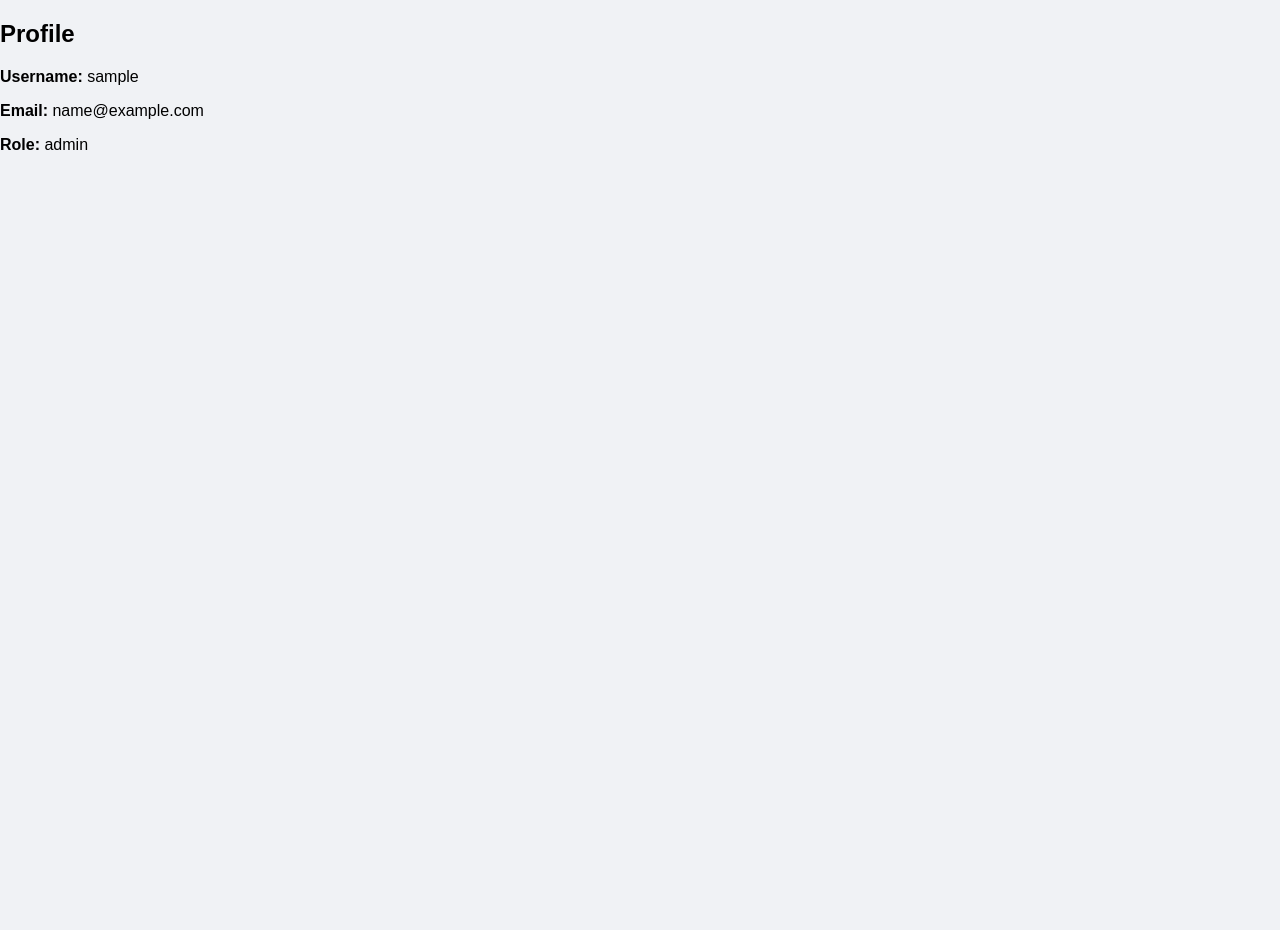
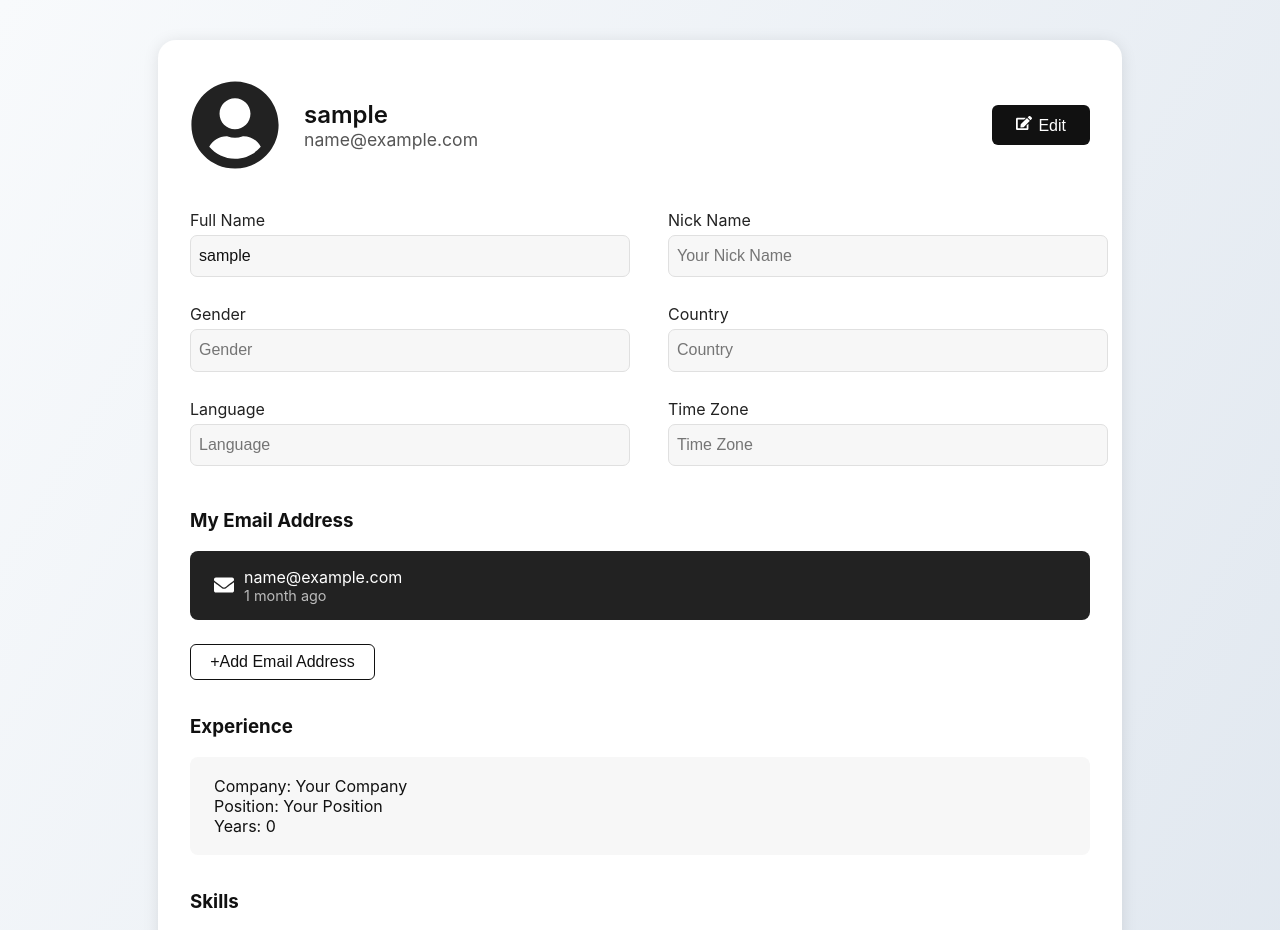
Before and after one commit to sayunrk/Search-the-professionals, a React (Vite) app in the folder frontend/: page /profile in a window 1280 px wide. Shown: the top 930 px of the page. Before the commit the page ends 800 px from the top, so only its background shows below. Built offline with nearby package versions, Linux system fonts and the light colour scheme; sample sign-in values are in the browser's storage.

Commit message:
Made some changes in the UI for home page and login moved the logout button and added icon for profile

```diff
--- a/frontend/package.json
+++ b/frontend/package.json
@@ -14,6 +14,7 @@
     "cors": "^2.8.5",
     "react": "^19.1.0",
     "react-dom": "^19.1.0",
+    "react-icons": "^5.5.0",
     "react-router-dom": "^7.6.3"
   },
   "devDependencies": {
--- a/frontend/src/features/Profile/profile.css
+++ b/frontend/src/features/Profile/profile.css
@@ -0,0 +1,124 @@
+/* --- Black & White Modern Profile Page Styles --- */
+.profile-main-container {
+  max-width: 900px;
+  margin: 40px auto;
+  padding: 2.5rem 2rem 2rem 2rem;
+  background: #fff;
+  border-radius: 18px;
+  box-shadow: 0 2px 16px rgba(0,0,0,0.10);
+  font-family: 'Inter', Arial, sans-serif;
+  color: #111;
+}
+
+.profile-header {
+  display: flex;
+  justify-content: space-between;
+  align-items: center;
+  margin-bottom: 2.5rem;
+}
+.profile-avatar-section {
+  display: flex;
+  align-items: center;
+}
+.profile-avatar-img {
+  margin-right: 1.5rem;
+}
+.profile-header-info {
+  display: flex;
+  flex-direction: column;
+}
+.profile-header-name {
+  font-size: 1.5rem;
+  font-weight: 600;
+  color: #111;
+}
+.profile-header-email {
+  color: #555;
+  font-size: 1.1rem;
+}
+.profile-edit-btn {
+  background: #111;
+  color: #fff;
+  border: none;
+  border-radius: 6px;
+  padding: 0.6rem 1.5rem;
+  font-size: 1rem;
+  cursor: pointer;
+  transition: background 0.2s;
+}
+.profile-edit-btn:hover {
+  background: #333;
+}
+.profile-details-grid {
+  display: grid;
+  grid-template-columns: 1fr 1fr;
+  gap: 1.5rem 3.5rem;
+  margin-bottom: 2.5rem;
+}
+.profile-detail label {
+  font-size: 1rem;
+  color: #222;
+  margin-bottom: 0.3rem;
+  display: block;
+}
+.profile-detail input {
+  width: 100%;
+  padding: 0.7rem 0.5rem;
+  border-radius: 7px;
+  border: 1px solid #e0e0e0;
+  background: #f7f7f7;
+  color: #111;
+  font-size: 1rem;
+  margin-bottom: 0.2rem;
+}
+.profile-section {
+  margin-bottom: 2.2rem;
+}
+.profile-email-box {
+  display: flex;
+  align-items: center;
+  background: #222;
+  color: #fff;
+  border-radius: 8px;
+  padding: 1rem 1.5rem;
+  margin-bottom: 1rem;
+}
+.profile-email-meta {
+  font-size: 0.9rem;
+  color: #bbb;
+}
+.profile-add-email-btn {
+  background: none;
+  border: 1px solid #111;
+  color: #111;
+  border-radius: 6px;
+  padding: 0.5rem 1.2rem;
+  font-size: 1rem;
+  cursor: pointer;
+  margin-top: 0.5rem;
+  transition: background 0.2s, color 0.2s;
+}
+.profile-add-email-btn:hover {
+  background: #111;
+  color: #fff;
+}
+.profile-experience-box {
+  background: #f7f7f7;
+  border-radius: 8px;
+  padding: 1.2rem 1.5rem;
+  color: #111;
+  margin-bottom: 1rem;
+}
+.profile-skills-box {
+  display: flex;
+  flex-wrap: wrap;
+  gap: 0.7rem;
+}
+.profile-skill-pill {
+  background: #111;
+  color: #fff;
+  border-radius: 20px;
+  padding: 0.5rem 1.2rem;
+  font-size: 1rem;
+  font-weight: 500;
+}
--- a/frontend/src/features/Profile/profile.tsx
+++ b/frontend/src/features/Profile/profile.tsx
@@ -1,18 +1,101 @@
 import './profile.css';
+import { useNavigate } from 'react-router-dom';
+import { FaUserCircle, FaEnvelope, FaEdit } from 'react-icons/fa';
 
 export default function Profile() {
   const user = JSON.parse(localStorage.getItem('currentUser') || '{}');
+  const navigate = useNavigate();
+
+  const handleLogout = () => {
+    localStorage.clear();
+    navigate('/');
+  };
 
   if (!user || !user.username) {
     return <div>No user data found.</div>;
   }
 
   return (
-    <div className="profile-container">
-      <h2>Profile</h2>
-      <p><strong>Username:</strong> {user.username}</p>
-      <p><strong>Email:</strong> {user.email || "No email"}</p>
-      <p><strong>Role:</strong> {user.role || "No role set"}</p>
+    <div className="profile-main-container">
+      <div className="profile-header">
+        <div className="profile-avatar-section">
+          <FaUserCircle size={90} color="#222" className="profile-avatar-img" />
+          <div className="profile-header-info">
+            <div className="profile-header-name">{user.username}</div>
+            <div className="profile-header-email">{user.email || "No email"}</div>
+          </div>
+        </div>
+        <button className="profile-edit-btn"><FaEdit style={{ marginRight: 6 }} />Edit</button>
+      </div>
+
+      <div className="profile-details-grid">
+        <div className="profile-detail">
+          <label>Full Name</label>
+          <input type="text" value={user.username} readOnly />
+        </div>
+        <div className="profile-detail">
+          <label>Nick Name</label>
+          <input type="text" value={user.nickname || ''} placeholder="Your Nick Name" readOnly />
+        </div>
+        <div className="profile-detail">
+          <label>Gender</label>
+          <input type="text" value={user.gender || ''} placeholder="Gender" readOnly />
+        </div>
+        <div className="profile-detail">
+          <label>Country</label>
+          <input type="text" value={user.country || ''} placeholder="Country" readOnly />
+        </div>
+        <div className="profile-detail">
+          <label>Language</label>
+          <input type="text" value={user.language || ''} placeholder="Language" readOnly />
+        </div>
+        <div className="profile-detail">
+          <label>Time Zone</label>
+          <input type="text" value={user.timezone || ''} placeholder="Time Zone" readOnly />
+        </div>
+      </div>
+
+      <div className="profile-section">
+        <h3>My Email Address</h3>
+        <div className="profile-email-box">
+          <FaEnvelope size={20} style={{ marginRight: 10 }} />
+          <div>
+            <div>{user.email || "No email"}</div>
+            <div className="profile-email-meta">1 month ago</div>
+          </div>
+        </div>
+        <button className="profile-add-email-btn">+Add Email Address</button>
+      </div>
+
+      <div className="profile-section">
+        <h3>Experience</h3>
+        <div className="profile-experience-box">
+          <div>Company: <span>{user.experienceCompany || 'Your Company'}</span></div>
+          <div>Position: <span>{user.experiencePosition || 'Your Position'}</span></div>
+          <div>Years: <span>{user.experienceYears || '0'}</span></div>
+        </div>
+      </div>
+
+      <div className="profile-section">
+        <h3>Skills</h3>
+        <div className="profile-skills-box">
+          {(user.skills && user.skills.length > 0) ? (
+            user.skills.map((skill: string, idx: number) => (
+              <span className="profile-skill-pill" key={idx}>{skill}</span>
+            ))
+          ) : (
+            <span className="profile-skill-pill">No skills added</span>
+          )}
+        </div>
+      </div>
+
+      <button
+        onClick={handleLogout}
+        className="button-primary button-light logout-button"
+        style={{ marginTop: '2rem' }}
+      >
+        Logout
+      </button>
     </div>
   );
 }
--- a/frontend/src/features/home/home.css
+++ b/frontend/src/features/home/home.css
@@ -1,3 +1,30 @@
+body {
+  background: linear-gradient(120deg, #f8fafc 0%, #e0e7ef 100%);
+  font-family: 'Inter', Arial, sans-serif;
+  color: #111;
+  min-height: 100vh;
+}
+.quote {
+  width: 100%;
+  display: flex;
+  flex-direction: column;
+  align-items: center;
+  margin-bottom: 1.2rem;
+}
+.quote-context {
+  font-size: 1.25rem;
+  font-weight: 500;
+  color: #222;
+  text-align: center;
+  font-style: italic;
+  letter-spacing: 0.01em;
+  line-height: 1.5;
+  margin: 0.5rem 0 0.2rem 0;
+  background: none;
+  border: none;
+  box-shadow: none;
+}
+
 /* home.css */
 
 .homepage-wrapper {
--- a/frontend/src/features/home/home.tsx
+++ b/frontend/src/features/home/home.tsx
@@ -3,6 +3,7 @@ import './home.css';
 import {useNavigate} from 'react-router-dom';
 import type { AxiosResponse } from 'axios';
 import { searchUserApi } from '../../shared/config/api';
+import { FaUserCircle } from "react-icons/fa";
 
 interface IUser {
   _id: string;
@@ -57,30 +58,23 @@ function Home(){
     setSelectedTag(tag);
   };
 
-  const handleLogout = () => {
-    localStorage.clear();
-    navigate('/');
-  };
+
 
   return (
     <div className="homepage-wrapper">
       <div className="top-navigation" style={{ justifyContent: 'space-between', alignItems: 'center' }}>
         <p>Welcome back, {user.username.toUpperCase()}</p>
         <div style={{ display: 'flex', alignItems: 'center' }}>
-          <button
-            onClick={() => navigate('/profile', { state: { user } })}
-            className="button-primary"
-            style={{ marginRight: '1rem' }}
-          >
-            Profile
-          </button>
-          <button onClick={handleLogout} className="button-primary button-light logout-button">
-            Logout
-          </button>
+          <FaUserCircle size={36} style={{ marginRight: '1rem', cursor: 'pointer' }}
+            onClick={() => navigate('/profile', { state: { user } })} title="Profile"/>
         </div>
       </div>
 
+
       <div className="hero-wrapper">
+        <div className="quote">
+          <div className="quote-context">Find and connect with professionals who inspire you every day.</div>
+        </div>
         <input
           type="text"
           onChange={onValueChange}
```
Also changed, not shown: frontend/src/features/Experience/experience.css (added), frontend/src/features/Experience/experience.tsx (added), 1 other file (tests, documents, lock files or other folders).
